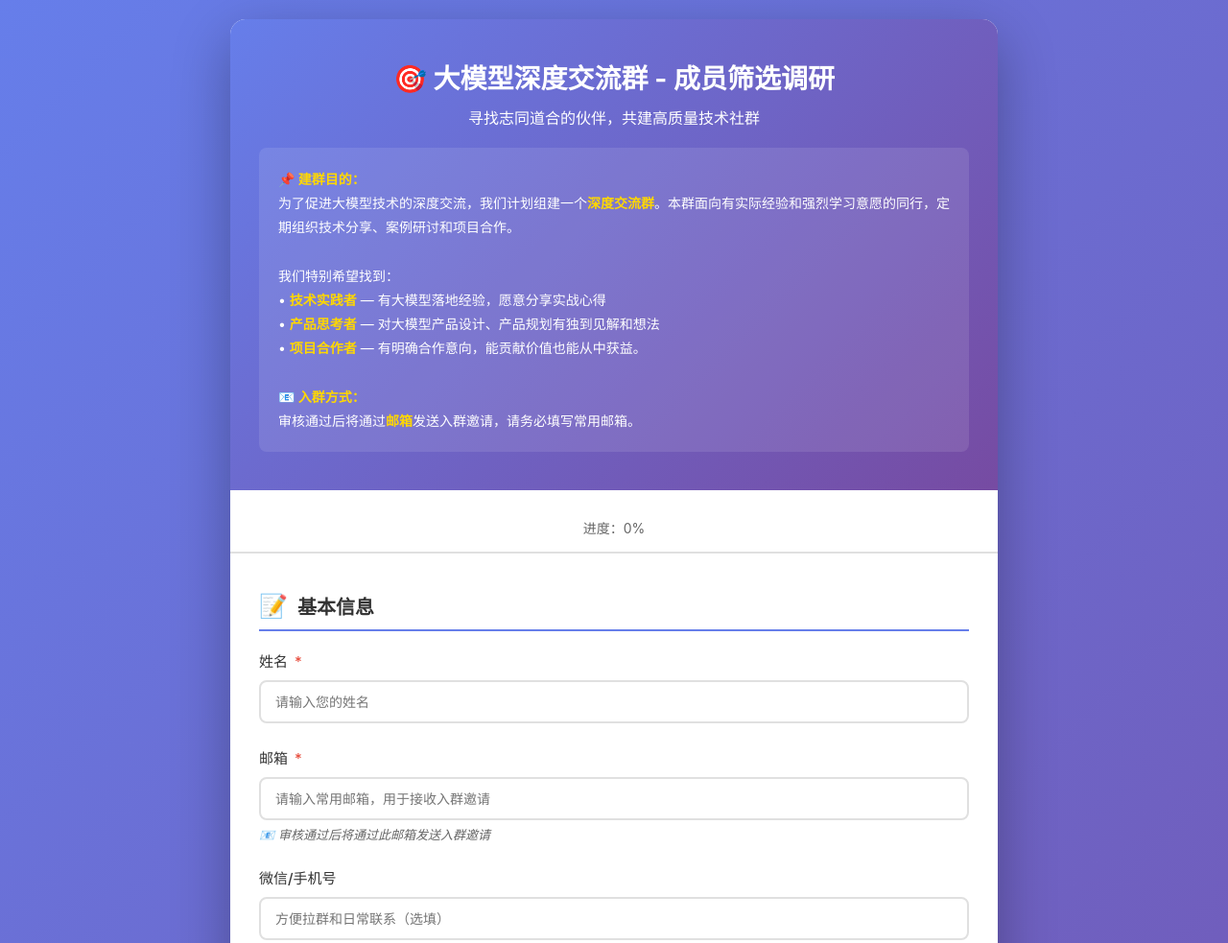
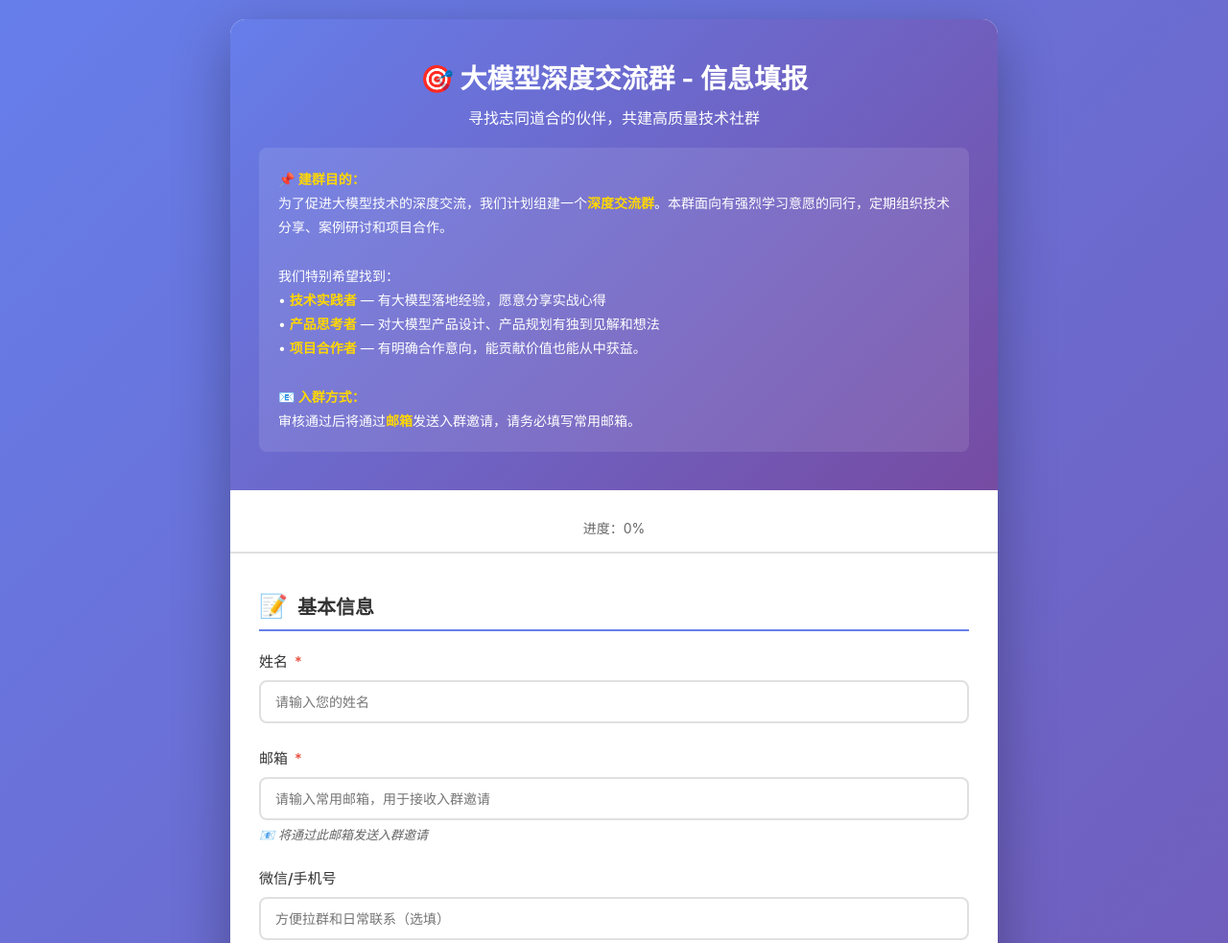
Before and after one commit to ruoan724996/survey-system, a plain HTML site: page deep交流筛选问卷.html in a window 1280 px wide. Shown: the top 983 px of the page at 96% size. Drawn offline with Linux system fonts and the light colour scheme.

Commit message:
📝 问卷文案优化：成员筛选调研→信息填报，降低防备心理

```diff
--- a/deep交流筛选问卷.html
+++ b/deep交流筛选问卷.html
@@ -3,7 +3,7 @@
 <head>
     <meta charset="UTF-8">
     <meta name="viewport" content="width=device-width, initial-scale=1.0">
-    <title>大模型深度交流群 - 成员筛选调研</title>
+    <title>大模型深度交流群 - 信息填报</title>
     <style>
         * {
             margin: 0;
@@ -306,12 +306,12 @@
 <body>
     <div class="container">
         <div class="header">
-            <h1>🎯 大模型深度交流群 - 成员筛选调研</h1>
+            <h1>🎯 大模型深度交流群 - 信息填报</h1>
             <p>寻找志同道合的伙伴，共建高质量技术社群</p>
 
             <div class="intro">
                 <strong>📌 建群目的：</strong><br>
-                为了促进大模型技术的深度交流，我们计划组建一个<strong>深度交流群</strong>。本群面向有实际经验和强烈学习意愿的同行，定期组织技术分享、案例研讨和项目合作。<br><br>我们特别希望找到：<br>• <strong>技术实践者</strong> — 有大模型落地经验，愿意分享实战心得<br>• <strong>产品思考者</strong> — 对大模型产品设计、产品规划有独到见解和想法<br>• <strong>项目合作者</strong> — 有明确合作意向，能贡献价值也能从中获益。<br><br>
+                为了促进大模型技术的深度交流，我们计划组建一个<strong>深度交流群</strong>。本群面向有强烈学习意愿的同行，定期组织技术分享、案例研讨和项目合作。<br><br>我们特别希望找到：<br>• <strong>技术实践者</strong> — 有大模型落地经验，愿意分享实战心得<br>• <strong>产品思考者</strong> — 对大模型产品设计、产品规划有独到见解和想法<br>• <strong>项目合作者</strong> — 有明确合作意向，能贡献价值也能从中获益。<br><br>
                 <strong>📧 入群方式：</strong><br>
                 审核通过后将通过<strong>邮箱</strong>发送入群邀请，请务必填写常用邮箱。
             </div>
@@ -341,7 +341,7 @@
                     <div class="form-group">
                         <label>邮箱 <span class="required">*</span></label>
                         <input type="email" name="邮箱" required placeholder="请输入常用邮箱，用于接收入群邀请">
-                        <div class="hint">📧 审核通过后将通过此邮箱发送入群邀请</div>
+                        <div class="hint">📧 将通过此邮箱发送入群邀请</div>
                     </div>
 
                     <div class="form-group">
```
Also changed, not shown: deep交流筛选问卷_simplified.html (+4 -4 lines), frontend/index.html (+4 -4 lines), public/index.html (+4 -4 lines).
